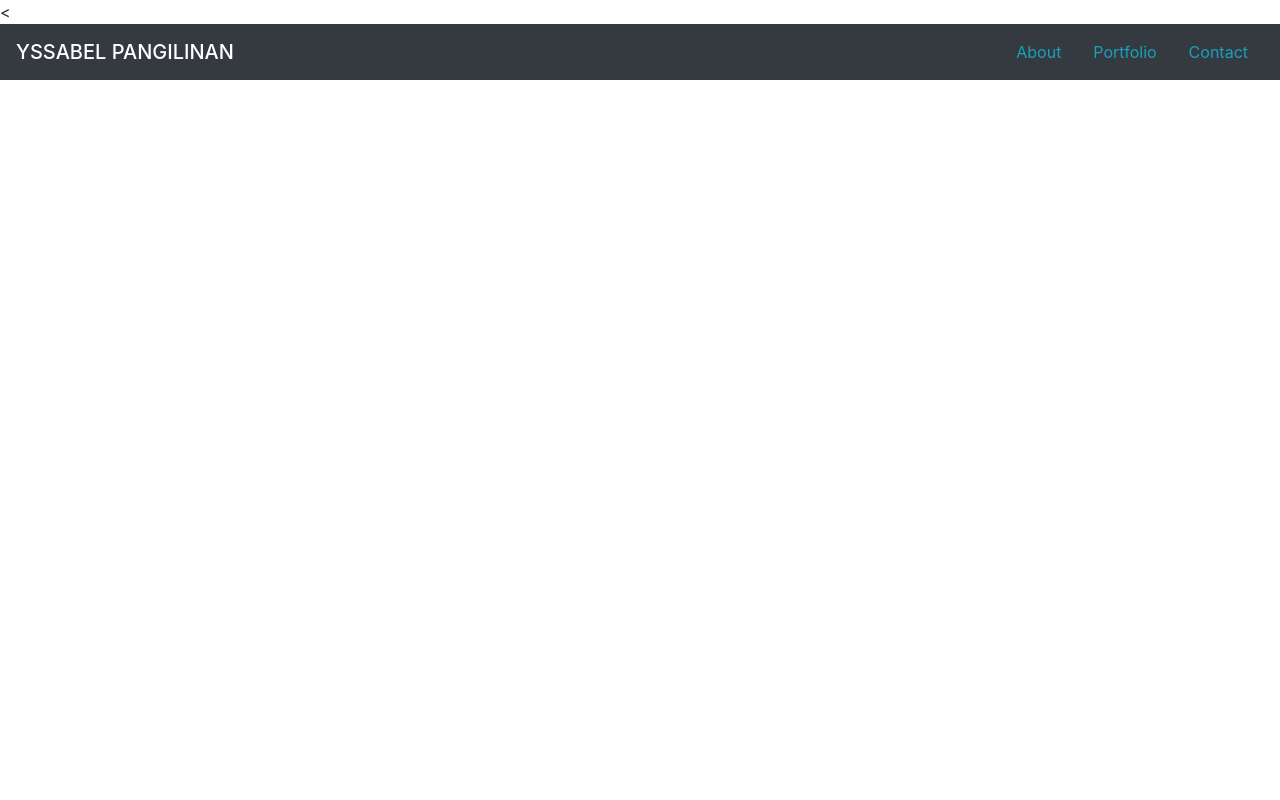
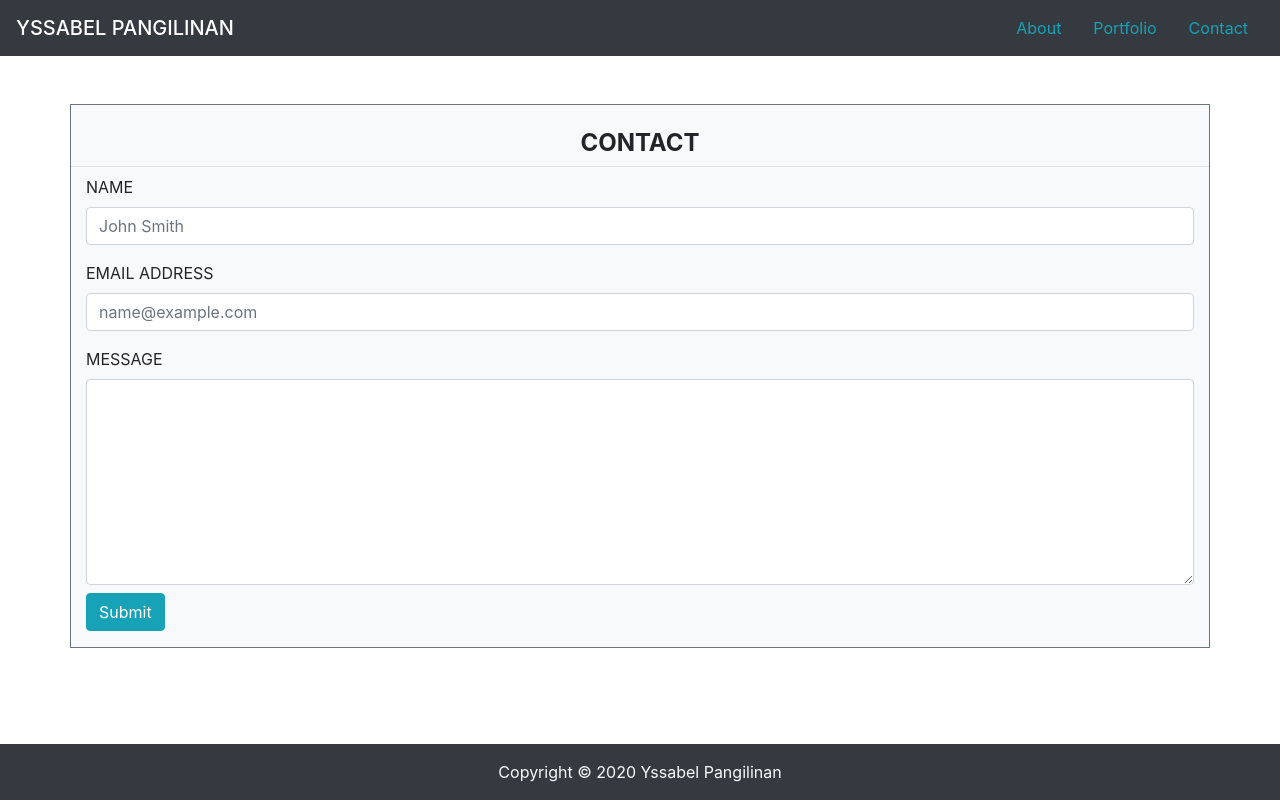
Before and after one commit to YPangilinan/Bootstrap-Portfolio, a plain HTML site: page contact.html in a window 1280 px wide. Drawn offline with nearby package versions, Linux system fonts and the light colour scheme.

Commit message:
adding images and modigied index and contact html

```diff
--- a/contact.html
+++ b/contact.html
@@ -9,7 +9,7 @@
 </head>
 <body>
 
-    < <nav class="navbar navbar-dark bg-dark">
+     <nav class="navbar navbar-dark bg-dark">
         <span class="navbar-brand mb-0 h1">YSSABEL PANGILINAN</span>
 
     <ul class="nav justify-content-end">
@@ -25,6 +25,39 @@
       </ul>
     </nav>
 
+    <div class="container mt-5 mb-5 border border-secondary bg-light justify-content-center">
+
+        <div class="row">
+            <div class="col-md-12 d-flex justify-content-center mt-4 border-bottom">
+            <h4><b>CONTACT</b></h4>
+        </div>
+        </div>
+        <div class="row">
+            <div class="col-md-12 mt-2">
+        <form>
+            <div class="form-group">
+                <label for="exampleFormControlInput1">NAME</label>
+                <input type="name" class="form-control" id="exampleFormControlInput1" placeholder="John Smith">
+              </div>
+            <div class="form-group">
+              <label for="exampleFormControlInput1">EMAIL ADDRESS</label>
+              <input type="email" class="form-control" id="exampleFormControlInput1" placeholder="name@example.com">
+            </div>
+            <div class="form-group">
+              <label for="exampleFormControlTextarea1">MESSAGE</label>
+              <textarea class="form-control" id="exampleFormControlTextarea1" rows="8"></textarea>
+
+              <button type="submit" class="btn btn-info mt-2">Submit</button>
+            </div>
+            </div>
+          </form>
+        </div>
+    </div>
+
+    <footer class="fixed-bottom bg-dark text-center">
+        <p class="text-light m-3">Copyright &copy; 2020 Yssabel Pangilinan</p>
+</footer>
+
 
     <script src="https://code.jquery.com/jquery-3.4.1.slim.min.js" integrity="sha384-J6qa4849blE2+poT4WnyKhv5vZF5SrPo0iEjwBvKU7imGFAV0wwj1yYfoRSJoZ+n" crossorigin="anonymous"></script>
 <script src="https://cdn.jsdelivr.net/npm/popper.js@1.16.0/dist/umd/popper.min.js" integrity="sha384-Q6E9RHvbIyZFJoft+2mJbHaEWldlvI9IOYy5n3zV9zzTtmI3UksdQRVvoxMfooAo" crossorigin="anonymous"></script>
```
Also changed, not shown: index.html (+8 -8 lines), hangman.jpg (added), hangman.png (added), rockpaper.png (added), rpg.jpg (added), rutgers.jpg (added), trivia.png (added), webb.png (added).
